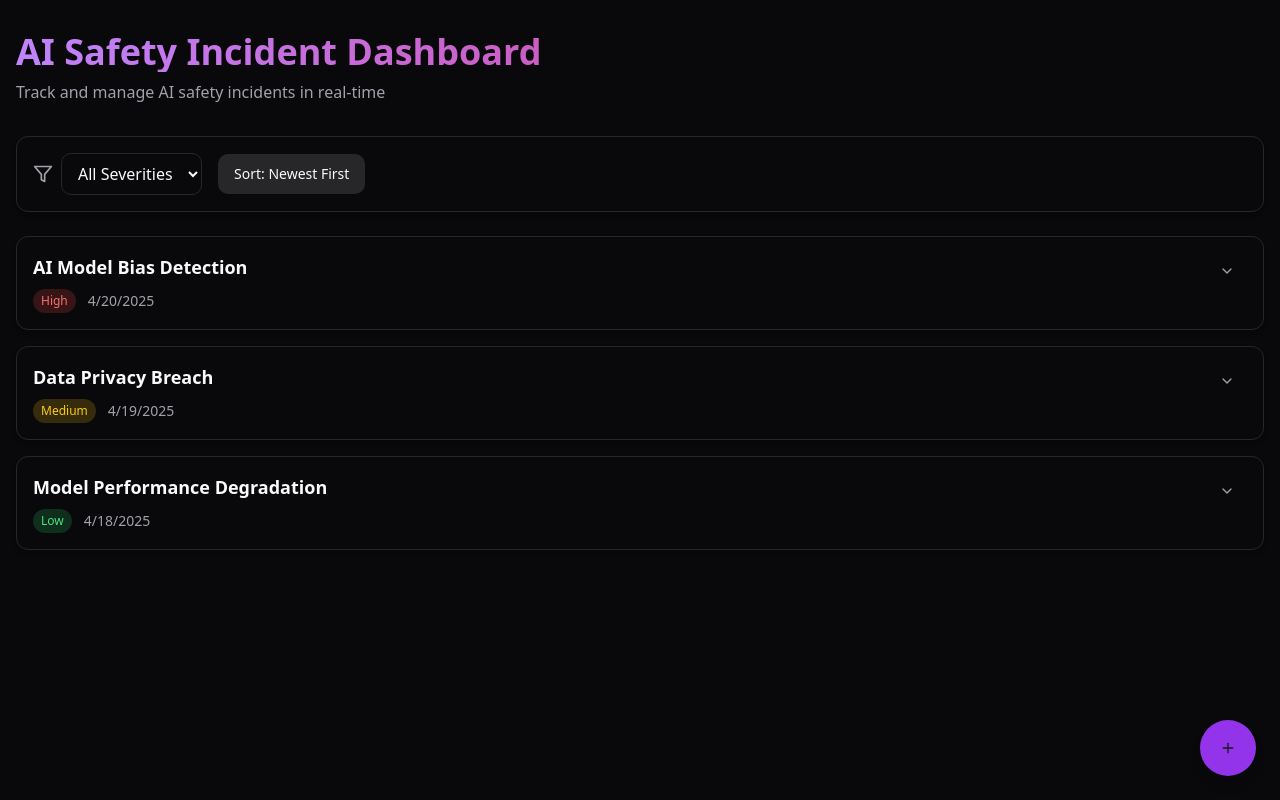
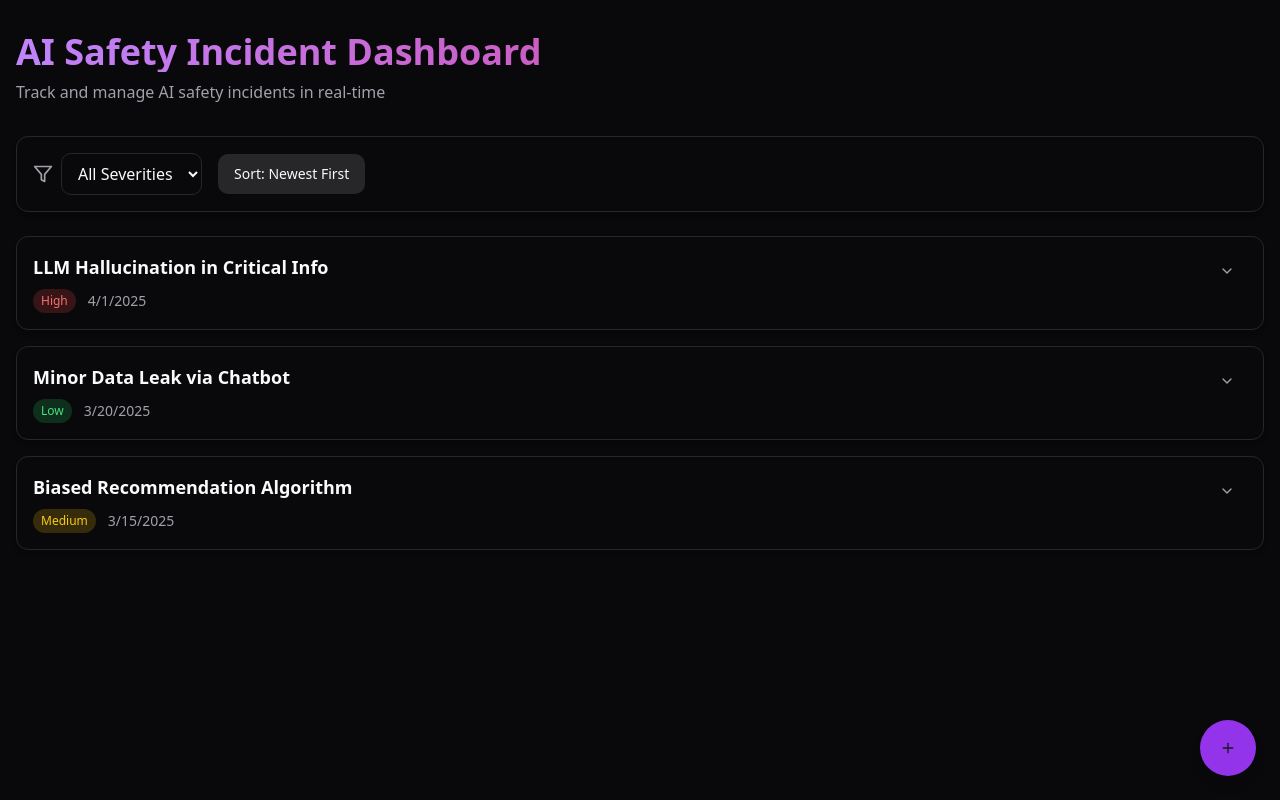
Before and after one commit to Outrages7/aegis-insight-pulse, a React (Vite) app: page / in a window 1280 px wide. Built offline with nearby package versions, Linux system fonts and the light colour scheme.

Commit message:
Add mock incident data

```diff
--- a/src/pages/Index.tsx
+++ b/src/pages/Index.tsx
@@ -1,3 +1,4 @@
+
 import { useState, useEffect } from 'react';
 import { Filter, Plus } from 'lucide-react';
 import { Incident, Severity } from '@/types/incident';
@@ -9,24 +10,24 @@ import { useNavigate } from 'react-router-dom';
 const initialIncidents: Incident[] = [
   {
     id: '1',
-    title: 'AI Model Bias Detection',
-    description: 'Discovered significant bias in production model outputs affecting minority groups.',
-    severity: 'High',
-    reportedDate: '2025-04-20T10:00:00Z',
+    title: 'Biased Recommendation Algorithm',
+    description: 'Algorithm consistently favored certain demographics...',
+    severity: 'Medium',
+    reportedDate: '2025-03-15T10:00:00Z',
   },
   {
     id: '2',
-    title: 'Data Privacy Breach',
-    description: 'Minor data exposure during model training process, affected data immediately quarantined.',
-    severity: 'Medium',
-    reportedDate: '2025-04-19T15:30:00Z',
+    title: 'LLM Hallucination in Critical Info',
+    description: 'LLM provided incorrect safety procedure information...',
+    severity: 'High',
+    reportedDate: '2025-04-01T14:30:00Z',
   },
   {
     id: '3',
-    title: 'Model Performance Degradation',
-    description: 'Gradual decline in model accuracy observed over past week, no critical systems affected.',
+    title: 'Minor Data Leak via Chatbot',
+    description: 'Chatbot inadvertently exposed non-sensitive user metadata...',
     severity: 'Low',
-    reportedDate: '2025-04-18T09:15:00Z',
+    reportedDate: '2025-03-20T09:15:00Z',
   },
 ];
 
```
